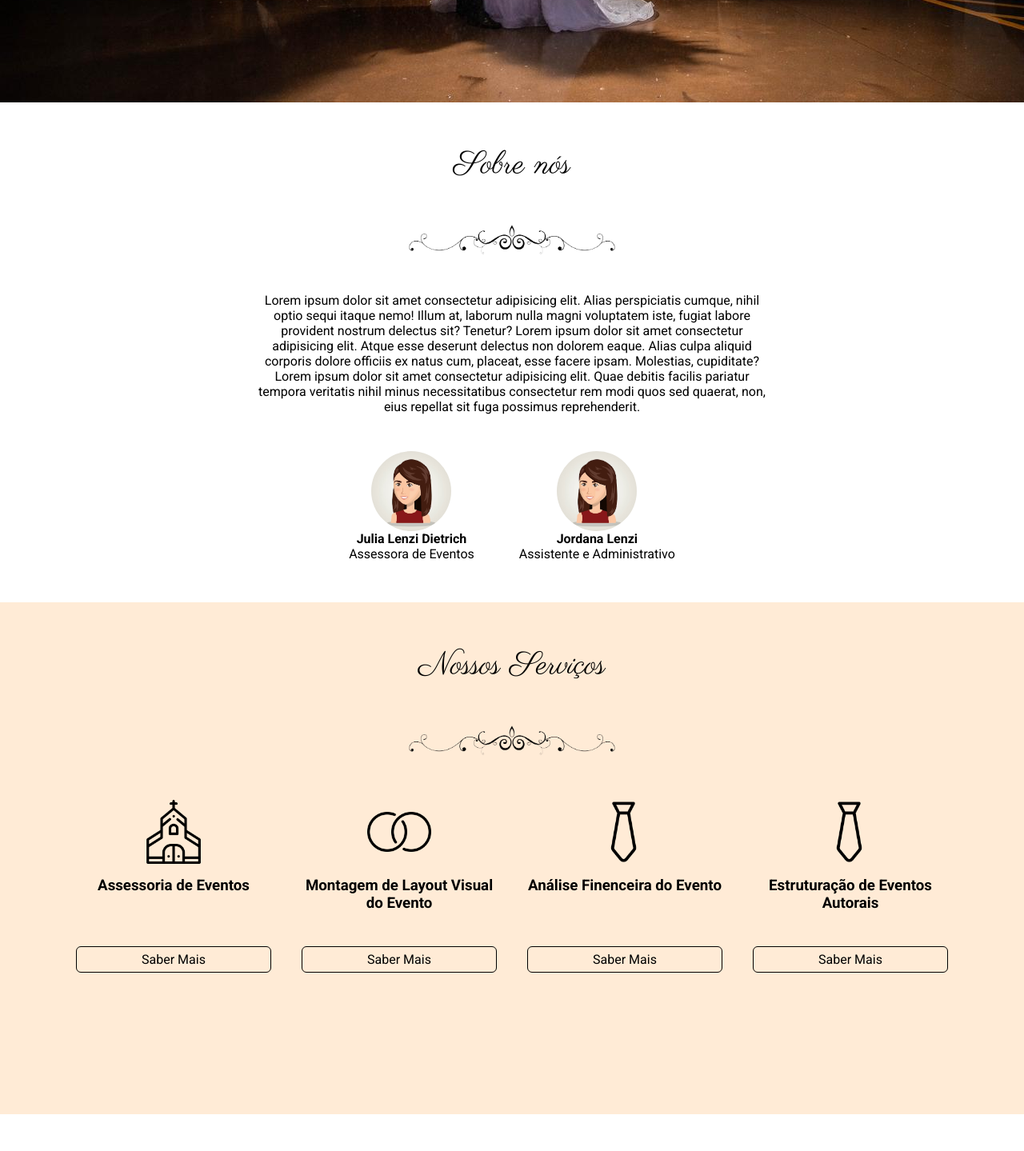
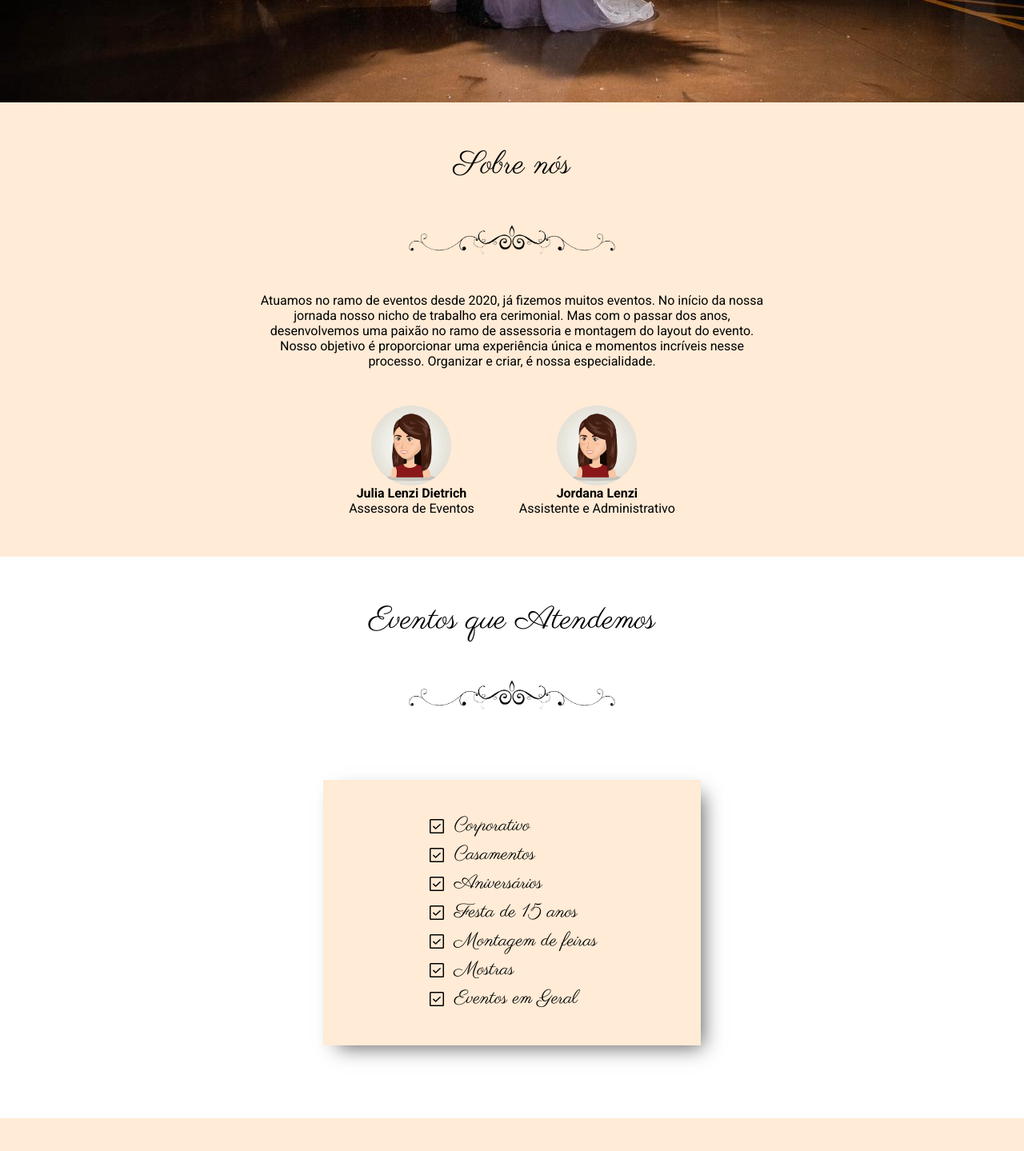
Before and after one commit to lucasmusse/eventosCerto, a React (Vite) app: page / in a window 1280 px wide. Shown: the part 680-2119 px from the top of the page at 80% size. Built offline with nearby package versions, Linux system fonts and the light colour scheme.

Commit message:
Nova secao de tipos de eventos e ajuste de texto do sobre nos

```diff
--- a/src/components/footer/Index.jsx
+++ b/src/components/footer/Index.jsx
@@ -9,7 +9,7 @@ export function Footer() {
     <MainContainer>
       <MainContent>
         <ContactItem>
-          <img src={Whats} alt="" />
+          <img src={Whats} alt="WhatsApp" />
           <p>
             <a href="https://api.whatsapp.com/send?phone=5547996053569">
               (47) 9 9605-3569
@@ -17,7 +17,7 @@ export function Footer() {
           </p>
         </ContactItem>
         <ContactItem>
-          <img src={Email} alt="" />
+          <img src={Email} alt="Email" />
           <p>event.assessoriaonline@gmail.com</p>
         </ContactItem>
         <ContactItem>
@@ -30,7 +30,7 @@ export function Footer() {
         </ContactItem>
       </MainContent>
 
-      <img src={Logo} alt="" />
+      <img src={Logo} alt="Instagram" />
     </MainContainer>
   );
 }
--- a/src/pages/home/Index.jsx
+++ b/src/pages/home/Index.jsx
@@ -1,6 +1,7 @@
 import { Banner } from "./components/banner/Index";
 
 import { Galeria } from "./components/galeria/Index";
+import { ListaEventos } from "./components/listaEventos/Index";
 import { Servicos } from "./components/servicos/Index";
 import { About } from "./components/sobre/Index";
 import { HomeLayout } from "./styles";
@@ -10,9 +11,9 @@ export function Home() {
     <HomeLayout>
       <Banner />
       <About />
+      <ListaEventos/>
       <Servicos />
       <Galeria />
-
     </HomeLayout>
   );
 }
--- /dev/null
+++ b/src/pages/home/components/listaEventos/Index.jsx
@@ -0,0 +1,34 @@
+import { CheckSquare } from 'phosphor-react'
+import { CardList, MainContainer } from './style'
+import { Divider } from '../../../../components/divider/Index'
+
+
+
+export function ListaEventos(){
+
+    return (
+        <MainContainer>
+
+        <h2>Eventos que Atendemos</h2>
+        <Divider/>
+        <CardList className="ListEventsCard">
+            <ul>
+                <li><CheckSquare size={24} /> Corporativo</li>
+                <li><CheckSquare size={24}/> Casamentos</li>
+                <li><CheckSquare size={24}/> Aniversários</li>
+                <li><CheckSquare size={24}/> Festa de 15 anos</li>
+                <li><CheckSquare size={24}/> Montagem de feiras</li>
+                <li><CheckSquare size={24}/> Mostras</li>
+                <li><CheckSquare size={24}/> Eventos em Geral</li>
+            </ul>
+
+        </CardList>
+
+
+        </MainContainer>
+    )
+
+
+
+
+}
--- /dev/null
+++ b/src/pages/home/components/listaEventos/style.js
@@ -0,0 +1,42 @@
+import styled from "styled-components";
+
+
+
+export const MainContainer = styled.section`
+
+  display: flex;
+  flex-direction: column;
+  gap: 46px;
+  padding: 4vw;
+
+
+`;
+
+export const CardList = styled.div`
+  display: flex;
+  justify-content: center;
+  align-items: center;
+
+  background-color: #ffebd6;
+
+  margin: 2.5rem 30%;
+  padding: 2.5rem;
+  /* border: 1px solid #000; */
+
+  -webkit-box-shadow: 10px 10px 24px -8px rgba(0, 0, 0, 0.64);
+  -moz-box-shadow: 10px 10px 24px -8px rgba(0, 0, 0, 0.64);
+  box-shadow: 10px 10px 24px -8px rgba(0, 0, 0, 0.64);
+
+
+  li{
+    display:flex;
+    align-items:center;
+
+    line-height:1.5;
+    font-size: 1.5rem;
+    gap:10px;
+    list-style:none;
+
+    font-family: "Parisienne", cursive;
+  }
+`;
--- a/src/pages/home/components/servicos/styles.js
+++ b/src/pages/home/components/servicos/styles.js
@@ -1,7 +1,7 @@
 import styled from "styled-components";
 
 export const MainContainer = styled.section`
-  height: 80vh;
+
   display: flex;
   flex-direction: column;
   /* justify-content: center; */
--- a/src/pages/home/components/sobre/Index.jsx
+++ b/src/pages/home/components/sobre/Index.jsx
@@ -1,35 +1,36 @@
+import { MainContainer, MainContent, TeamContainer, TeamCard } from "./styles";
+import { Divider } from "../../../../components/divider/Index";
+import Avatar2 from "../../../../assets/avatar2.avif";
 
-
-import { MainContainer, MainContent, TeamContainer, TeamCard } from './styles';
-import {Divider} from '../../../../components/divider/Index'
-import Avatar2 from '../../../../assets/avatar2.avif'
-
-
-export function About(){
+export function About() {
   return (
     <MainContainer id="sobreNos">
-
       <h2>Sobre nós</h2>
-            <Divider/>
+      <Divider />
       <MainContent>
-                Lorem ipsum dolor sit amet consectetur adipisicing elit. Alias perspiciatis cumque, nihil optio sequi itaque nemo! Illum at, laborum nulla magni voluptatem iste, fugiat labore provident nostrum delectus sit? Tenetur?
-                Lorem ipsum dolor sit amet consectetur adipisicing elit. Atque esse deserunt delectus non dolorem eaque. Alias culpa aliquid corporis dolore officiis ex natus cum, placeat, esse facere ipsam. Molestias, cupiditate?
-                Lorem ipsum dolor sit amet consectetur adipisicing elit. Quae debitis facilis pariatur tempora veritatis nihil minus necessitatibus consectetur rem modi quos sed quaerat, non, eius repellat sit fuga possimus reprehenderit.
+        Atuamos no ramo de eventos desde 2020, já fizemos muitos eventos. No
+        início da nossa jornada nosso nicho de trabalho era cerimonial. Mas com
+        o passar dos anos, desenvolvemos uma paixão no ramo de assessoria e
+        montagem do layout do evento. Nosso objetivo é proporcionar uma
+        experiência única e momentos incríveis nesse processo. Organizar e
+        criar, é nossa especialidade.
       </MainContent>
       <TeamContainer>
         <TeamCard>
           <img src={Avatar2} alt="Membro da equipe" />
-                    <p><b>Julia Lenzi Dietrich</b></p>
+          <p>
+            <b>Julia Lenzi Dietrich</b>
+          </p>
           <p>Assessora de Eventos</p>
         </TeamCard>
         <TeamCard>
           <img src={Avatar2} alt="Membro da equipe" />
-                    <p><b>Jordana Lenzi</b></p>
+          <p>
+            <b>Jordana Lenzi</b>
+          </p>
           <p>Assistente e Administrativo</p>
         </TeamCard>
       </TeamContainer>
     </MainContainer>
-
-
-    )
+  );
 }
--- a/src/pages/home/components/sobre/styles.js
+++ b/src/pages/home/components/sobre/styles.js
@@ -8,6 +8,7 @@ export const MainContainer = styled.section`
     align-items: center;
     gap: 46px;
     padding: 4vw;
+    background-color: #ffebd6;
 `
 
 
--- a/src/pages/services/components/servicesLayout/Index.jsx
+++ b/src/pages/services/components/servicesLayout/Index.jsx
@@ -1,19 +1,23 @@
 import { ServiceSection, ServiceSectionInvert } from "./styles";
 
-export function Service(props) {
+
+
+
+export function Service({ text, img }) {
+
   return (
     <ServiceSection>
-      <img src={props.img} alt="" />
-      <p>{props.text}</p>
+      <img src={img} alt="" />
+      <p>{text}</p>
     </ServiceSection>
   );
 }
 
-export function ServiceInvert(props) {
+export function ServiceInvert({ text, img }) {
   return (
     <ServiceSectionInvert>
-      <img src={props.img} alt="" />
-      <p>{props.text}</p>
+      <img src={img} alt="" />
+      <p>{text}</p>
     </ServiceSectionInvert>
   );
 }
```
Also changed, not shown: src/components/footer/styles.js (+8 -15 lines). Lines whose indentation alone changed are shown as unchanged.
